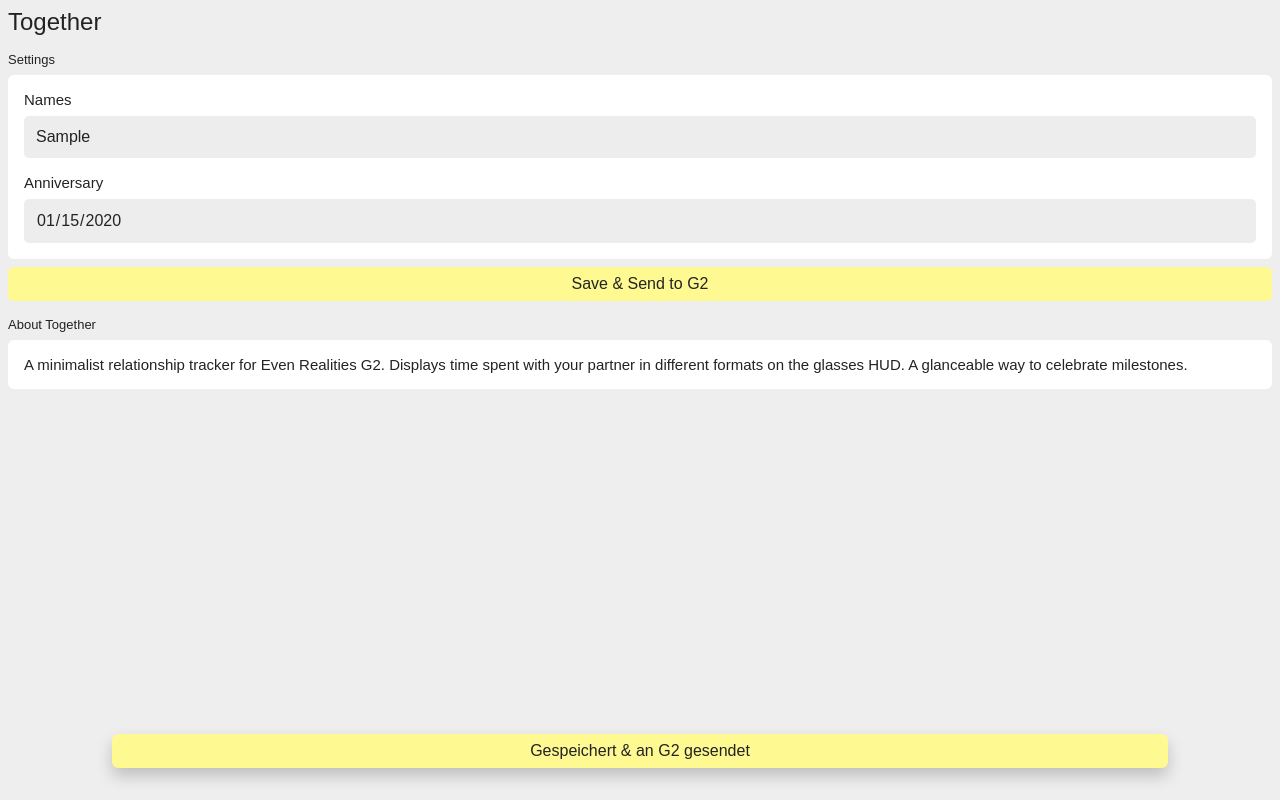
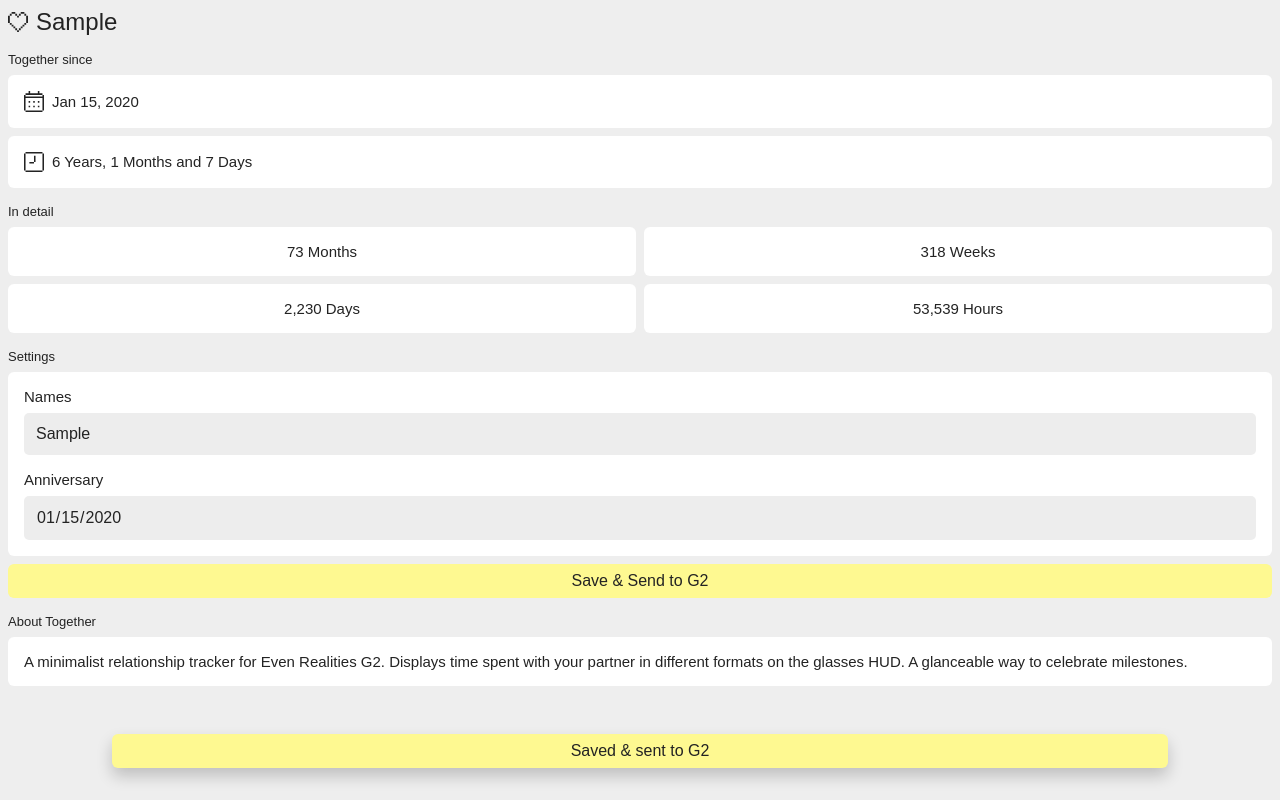
Before and after one commit to t1xm/even-g2-journey, a website built with Vite: page index.html in a window 1280 px wide. Both pictures are taken after typing "Sample", "2020-01-15" into the empty fields and a click on the button "Save & Send to G2". Built offline with nearby package versions, Linux system fonts and the light colour scheme; what @evenrealities/even_hub_sdk would draw is missing.

Commit message:
Add app ui and logic

```diff
--- a/index.html
+++ b/index.html
@@ -1,42 +1,9 @@
 <!DOCTYPE html>
-<html lang="de">
+<html lang="en">
 <head>
   <meta charset="UTF-8" />
   <meta name="viewport" content="width=device-width,initial-scale=1" />
   <title>Together G2</title>
-</head>
-<body>
-
-  <div>
-    <h1>Together</h1>
-
-    <p class="subtitle">Settings</p>
-    <div class="card">
-      <p class="p">Names</p>
-      <input type="text" id="names-input" placeholder="e.g. Tim & Lilli">
-
-      <div class="divider"></div>
-
-      <p class="p">Anniversary</p>
-      <input type="date" id="date-input">
-    </div>
-
-    <div class="divider-small"></div>
-
-    <button id="save-btn">Save & Send to G2</button>
-
-    <p class="subtitle">About Together</p>
-    <div class="card"">
-      <p>A minimalist relationship tracker for Even Realities G2. Displays time spent with your partner in different formats on the glasses HUD. A glanceable way to celebrate milestones.</p>
-    </div>
-
-    <div id="status"></div>
-  </div>
-
-  <script type="module" src="/src/main.ts"></script>
-</body>
-</html>
-
 
   <style>
 
@@ -73,6 +40,37 @@
       background-color: #FFFFFF;
       border-radius: 6px;
       padding: 16px;
+    }
+
+    img {
+      width: 20px;
+      height: auto;
+    }
+
+    .info-card {
+      background-color: #FFFFFF;
+      border-radius: 6px;
+      padding: 16px;
+      display: flex;
+      align-items: center;
+      gap: 8px;
+    }
+
+    .detail .card {
+      flex: 1;
+      text-align: center;
+    }
+
+    .detail {
+      display: flex;
+      gap: 8px;
+      width: 100%;
+    }
+
+    .layout {
+          display: flex;
+      align-items: center;
+      gap: 8px;
     }
 
     input {
@@ -135,3 +133,71 @@
     }
 
   </style>
+
+</head>
+<body>
+
+  <div>
+    <div class="layout">
+      <img src="assets/ic-heart.svg" alt="Heart Icon">
+      <h1 id="ui-names">Lilli & Tim</h1>
+    </div>
+
+    <p class="subtitle">Together since</p>
+    <div class="info-card">
+      <img src="assets/ic-calendar.svg" alt="Calendar Icon" class="icon">
+      <p id="ui-date">18. Sep 2023</p>
+    </div>
+
+    <div class="divider-small"></div>
+
+    <div class="info-card">
+      <img src="assets/ic-time.svg" alt="Clock Icon" class="icon">
+      <p id="ui-exact">2 Years, 0 Months and 1 Day</p>
+    </div>
+
+    <p class="subtitle">In detail</p>
+    <div class="detail">
+      <div class="card">
+        <p id="ui-months">24 Months</p>
+      </div>
+      <div class="card">
+        <p id="ui-weeks">104 Weeks</p>
+      </div>
+    </div>
+    <div class="divider-small"></div>
+    <div class="detail">
+      <div class="card">
+        <p id="ui-days">730 Days</p>
+      </div>
+      <div class="card">
+        <p id="ui-hours">17520 Hours</p>
+      </div>
+    </div>
+
+    <p class="subtitle">Settings</p>
+    <div class="card">
+      <p class="p">Names</p>
+      <input type="text" id="names-input" placeholder="e.g. Tim & Lilli">
+
+      <div class="divider"></div>
+
+      <p class="p">Anniversary</p>
+      <input type="date" id="date-input">
+    </div>
+
+    <div class="divider-small"></div>
+
+    <button id="save-btn">Save & Send to G2</button>
+
+    <p class="subtitle">About Together</p>
+    <div class="card">
+      <p>A minimalist relationship tracker for Even Realities G2. Displays time spent with your partner in different formats on the glasses HUD. A glanceable way to celebrate milestones.</p>
+    </div>
+
+    <div id="status"></div>
+  </div>
+
+  <script type="module" src="/src/main.ts"></script>
+</body>
+</html>
--- a/src/Main.ts
+++ b/src/Main.ts
@@ -11,7 +11,15 @@ const dateInput = document.getElementById('date-input') as HTMLInputElement;
 const saveBtn = document.getElementById('save-btn') as HTMLButtonElement;
 const statusEl = document.getElementById('status') as HTMLDivElement;
 
-// --- Helper: Status Animation ---
+// Neue HTML Elemente für das Handy-Dashboard
+const uiNames = document.getElementById('ui-names') as HTMLHeadingElement;
+const uiDate = document.getElementById('ui-date') as HTMLParagraphElement;
+const uiExact = document.getElementById('ui-exact') as HTMLParagraphElement;
+const uiMonths = document.getElementById('ui-months') as HTMLParagraphElement;
+const uiWeeks = document.getElementById('ui-weeks') as HTMLParagraphElement;
+const uiDays = document.getElementById('ui-days') as HTMLParagraphElement;
+const uiHours = document.getElementById('ui-hours') as HTMLParagraphElement;
+
 function showStatus(message: string, duration: number = 3000): void {
   if (!statusEl) return;
   statusEl.textContent = message;
@@ -19,6 +27,30 @@ function showStatus(message: string, duration: number = 3000): void {
   setTimeout(() => {
     statusEl.classList.remove('visible');
   }, duration);
+}
+
+// --- Funktion: Aktualisiert das Dashboard auf dem Handy ---
+function updateWebUI(names: string, dateStr: string) {
+  if (uiNames) uiNames.textContent = names || "Tim & Lilli";
+  const stats = calculateLoveStats(dateStr);
+
+  if (!stats.isValid) {
+    if (uiDate) uiDate.textContent = "Please select a date";
+    if (uiExact) uiExact.textContent = "-";
+    if (uiMonths) uiMonths.textContent = "-";
+    if (uiWeeks) uiWeeks.textContent = "-";
+    if (uiDays) uiDays.textContent = "-";
+    if (uiHours) uiHours.textContent = "-";
+    return;
+  }
+
+  // Handy-Elemente mit berechneten Werten füllen
+  if (uiDate) uiDate.textContent = stats.formattedDate;
+  if (uiExact) uiExact.textContent = `${stats.years} Years, ${stats.months} Months and ${stats.days} Days`;
+  if (uiMonths) uiMonths.textContent = `${stats.totalMonths.toLocaleString('en-US')} Months`;
+  if (uiWeeks) uiWeeks.textContent = `${stats.totalWeeks.toLocaleString('en-US')} Weeks`;
+  if (uiDays) uiDays.textContent = `${stats.totalDays.toLocaleString('en-US')} Days`;
+  if (uiHours) uiHours.textContent = `${stats.totalHours.toLocaleString('en-US')} Hours`;
 }
 
 // --- App Start ---
@@ -34,48 +66,50 @@ async function initApp() {
   const displayNames = savedNames || "Tim & Lilli";
   const displayDate = savedDate || "2023-09-18";
 
+  // Initiale UI Updates
+  updateWebUI(displayNames, displayDate);
   await startGlassesUI(bridge, displayNames, displayDate);
 
+  // Speicher-Event
   saveBtn?.addEventListener('click', async () => {
     const names = namesInput.value.trim();
     const date = dateInput.value;
 
     if (!names || !date) {
-      showStatus('Bitte beide Felder ausfüllen');
+      showStatus('Please fill in both fields');
       return;
     }
 
     await bridge.setLocalStorage('together_names', names);
     await bridge.setLocalStorage('together_date', date);
 
-    showStatus('Gespeichert & an G2 gesendet');
+    showStatus('Saved & sent to G2');
+
+    // Beide Plattformen (Handy + Brille) aktualisieren
+    updateWebUI(names, date);
     await startGlassesUI(bridge, names, date);
   });
 }
 
-// --- Brillen Logik (Das 2-Box-Dashboard) ---
+// --- Brillen Logik ---
 async function startGlassesUI(bridge: any, names: string, date: string) {
   const stats = calculateLoveStats(date);
   if (!stats.isValid) return;
 
-  // --- Design Guidelines Even OS 2.0 ---
-  // Canvas Gesamtbreite: 576px
-  const margin = 20; // Äußerer Rand links/rechts (Card margin & spacing)
-  const gap = 16; // Abstand zwischen den Boxen
-  const boxRadius = 6; // Corner Radius: 6px
-  const boxBorder = 15; // Even-Grün
+  const margin = 20;
+  const gap = 16;
+  const boxRadius = 6;
+  const boxBorder = 15;
   const boxBorderWidth = 2;
 
-  // Berechnung der Box-Breiten
-  const boxWidth = (576 - (margin * 2) - gap) / 2; // (576 - 40 - 16) / 2 = 260px pro Box
-  const xLeft = margin; // 20
-  const xRight = margin + boxWidth + gap; // 296
+  const boxWidth = (576 - (margin * 2) - gap) / 2;
+  const xLeft = margin;
+  const xRight = margin + boxWidth + gap;
 
   const headerY = 16;
   const boxesY = 60;
   const boxesHeight = 180;
 
-  // 1. Header Container
   const header = new TextContainerProperty({
     containerID: 1,
     containerName: "header",
@@ -83,11 +117,10 @@ async function startGlassesUI(bridge: any, names: string, date: string) {
     yPosition: headerY,
     width: 536,
     height: 30,
-    content: `${names}  •  Seit: ${stats.formattedDate}`,
+    content: `${names}  •  Since: ${stats.formattedDate}`,
     borderColor: 0,
   });
 
-  // 2. Linke Box (Genaue Zeit)
   const boxLeft = new TextContainerProperty({
     containerID: 2,
     containerName: "boxLeft",
@@ -95,14 +128,13 @@ async function startGlassesUI(bridge: any, names: string, date: string) {
     yPosition: boxesY,
     width: boxWidth,
     height: boxesHeight,
-    content: stats.leftBoxString, // Hier ist das simulierte Padding drin
+    content: stats.leftBoxString,
     borderColor: boxBorder,
     borderWidth: boxBorderWidth,
-    borderRdaius: boxRadius, // Bewusster Typo aus dem SDK
-    isEventCapture: 1 // Verhindert Simulator-Warnungen bei Klicks
+    borderRdaius: boxRadius,
+    isEventCapture: 1
   });
 
-  // 3. Rechte Box (Meilensteine)
   const boxRight = new TextContainerProperty({
     containerID: 3,
     containerName: "boxRight",
@@ -110,13 +142,12 @@ async function startGlassesUI(bridge: any, names: string, date: string) {
     yPosition: boxesY,
     width: boxWidth,
     height: boxesHeight,
-    content: stats.rightBoxString, // Hier ist das simulierte Padding drin
+    content: stats.rightBoxString,
     borderColor: boxBorder,
     borderWidth: boxBorderWidth,
     borderRdaius: boxRadius,
   });
 
-  // Seite generieren und senden
   const page = new CreateStartUpPageContainer({
     containerTotalNum: 3,
     textObject: [header, boxLeft, boxRight]
@@ -124,11 +155,9 @@ async function startGlassesUI(bridge: any, names: string, date: string) {
 
   try {
     await bridge.createStartUpPageContainer(page);
-    console.log("Erfolgreich an G2 / Simulator gesendet!");
   } catch (error) {
     console.error("Fehler beim Senden:", error);
   }
 }
 
-// App starten
 initApp().catch(console.error);
--- a/src/logic.ts
+++ b/src/logic.ts
@@ -2,6 +2,13 @@ export interface LoveStats {
     formattedDate: string;
     leftBoxString: string;
     rightBoxString: string;
+    years: number;
+    months: number;
+    days: number;
+    totalMonths: number;
+    totalWeeks: number;
+    totalDays: number;
+    totalHours: number;
     isValid: boolean;
 }
 
@@ -12,8 +19,10 @@ export function calculateLoveStats(startDateStr: string): LoveStats {
     if (isNaN(start.getTime())) {
         return {
             formattedDate: "",
-            leftBoxString: "\n  Bitte Datum\n  wählen",
+            leftBoxString: "\n  Please select\n  a date",
             rightBoxString: "\n  -",
+            years: 0, months: 0, days: 0,
+            totalMonths: 0, totalWeeks: 0, totalDays: 0, totalHours: 0,
             isValid: false
         };
     }
@@ -36,27 +45,29 @@ export function calculateLoveStats(startDateStr: string): LoveStats {
     // Summen berechnen
     const diffMs = now.getTime() - start.getTime();
     const totalDays = Math.floor(diffMs / (1000 * 60 * 60 * 24));
+    const totalHours = Math.floor(diffMs / (1000 * 60 * 60));
     const totalWeeks = Math.floor(totalDays / 7);
     const totalMonths = (years * 12) + months;
 
-    // Datumsformat (z.B. 18. Sep 2023)
-    const formattedDate = start.toLocaleDateString('de-DE', {
+    // Englisches Datumsformat
+    const formattedDate = start.toLocaleDateString('en-US', {
         day: 'numeric', month: 'short', year: 'numeric'
     });
 
-    // Pluralisierung
-    const yStr = years === 1 ? 'Jahr' : 'Jahre';
-    const mStr = months === 1 ? 'Monat' : 'Monate';
-    const dStr = days === 1 ? 'Tag' : 'Tage';
+    const yStr = years === 1 ? 'Year' : 'Years';
+    const mStr = months === 1 ? 'Month' : 'Months';
+    const dStr = days === 1 ? 'Day' : 'Days';
 
-    // Formatierung mit Padding-Trick (\n für Abstand oben, Doppel-Leerzeichen für Abstand links)
-    const leftBoxString = `\n  Genaue Zeit:\n\n  ${years} ${yStr}, ${months} ${mStr}\n  und ${days} ${dStr}`;
-    const rightBoxString = `\n  Meilensteine:\n\n  ${totalMonths.toLocaleString('de-DE')} Monate\n  ${totalWeeks.toLocaleString('de-DE')} Wochen\n  ${totalDays.toLocaleString('de-DE')} Tage`;
+    // String-Generierung für die Brille (mit Padding-Trick)
+    const leftBoxString = `\n  Exact Time:\n\n  ${years} ${yStr}, ${months} ${mStr}\n  and ${days} ${dStr}`;
+    const rightBoxString = `\n  Milestones:\n\n  ${totalMonths.toLocaleString('en-US')} Months\n  ${totalWeeks.toLocaleString('en-US')} Weeks\n  ${totalDays.toLocaleString('en-US')} Days`;
 
     return {
         formattedDate,
         leftBoxString,
         rightBoxString,
+        years, months, days,
+        totalMonths, totalWeeks, totalDays, totalHours,
         isValid: true
     };
 }
```
Also changed, not shown: assets/ic-calendar.svg (added), assets/ic-heart.svg (added), assets/ic-time.svg (added). Lines whose indentation alone changed are shown as unchanged.
